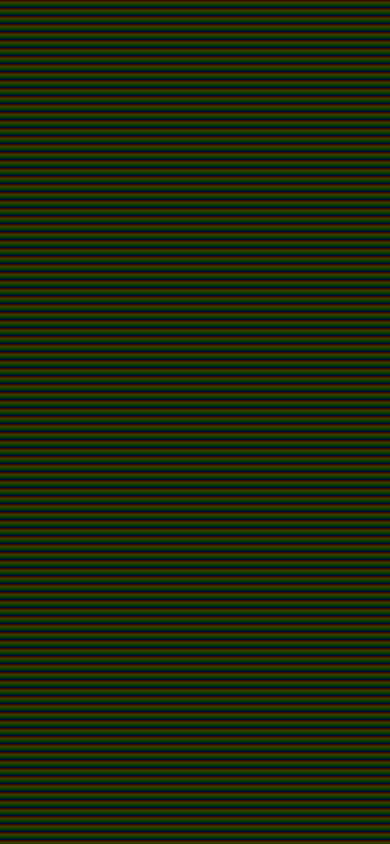
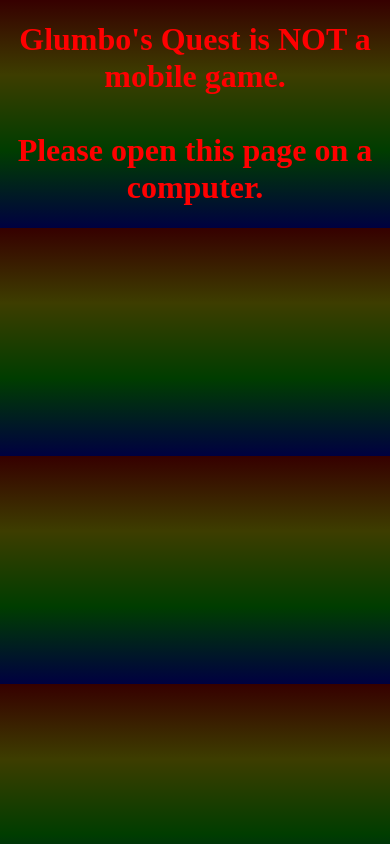
Before and after one commit to CoolBeansStudioOfficial/glumbo-site, a plain HTML site: page index.html in a window 390 px wide. Drawn offline with Linux system fonts and the light colour scheme; a web font is replaced by a local one.

Commit message:
fixed mobile disclaimer

```diff
--- a/index.html
+++ b/index.html
@@ -6,12 +6,14 @@
     <link rel="preconnect" href="https://fonts.googleapis.com">
     <link rel="preconnect" href="https://fonts.gstatic.com" crossorigin>
     <link href="https://fonts.googleapis.com/css2?family=Jersey+10&display=swap" rel="stylesheet">
+    <link rel="stylesheet" href="style.css" />
 
-    <link rel="stylesheet" href="style.css" />
+    <meta name="viewport" content="width=device-width, initial-scale=1.0">
 
     <script defer src="script.js"></script>
 </head>
 <body>
+    <h1 class="centered disclaimer" style="text-align:center;">Glumbo's Quest is NOT a mobile game.<br/><br/>Please open this page on a computer.</h1>
     <div class="vbox">
         <img class="logo" src="images/Glumbo Logo.png" />
         <div class="hbox" style="align-items: flex-start;">
```
